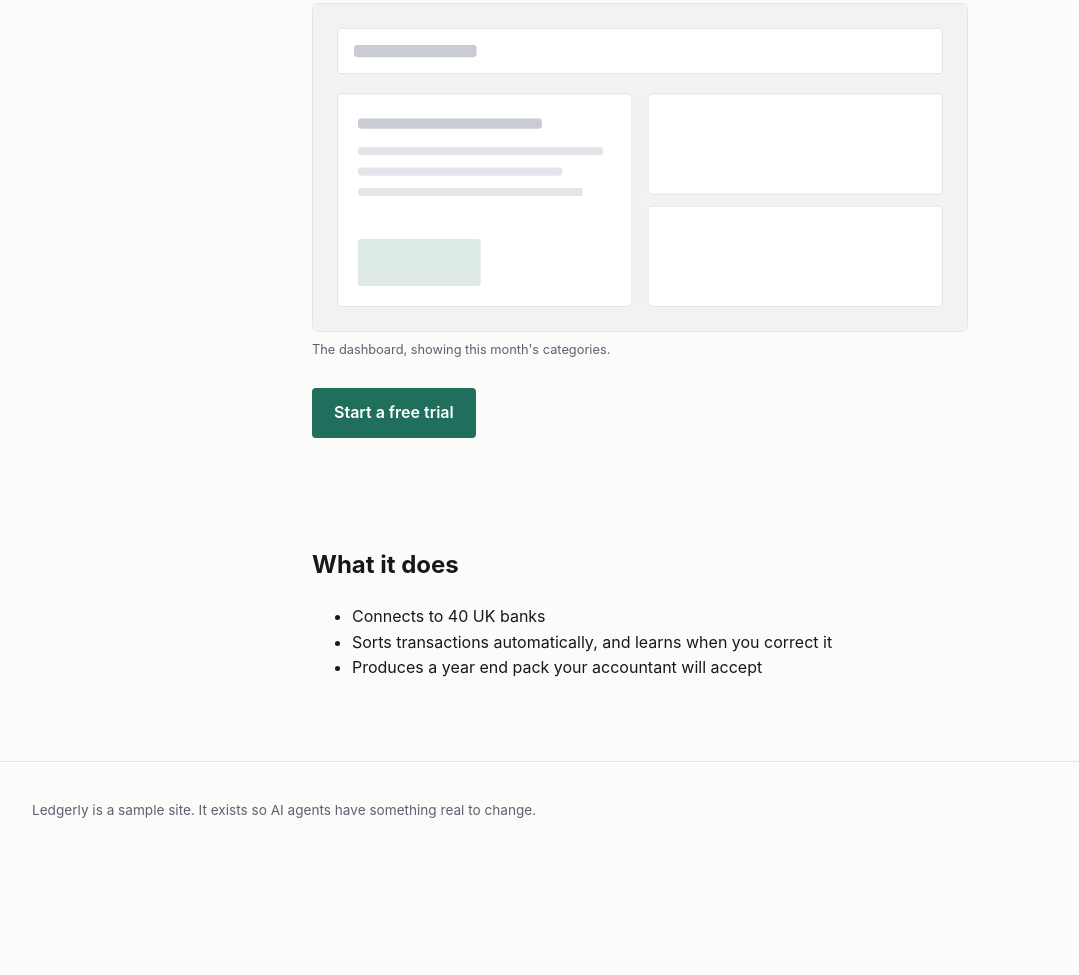
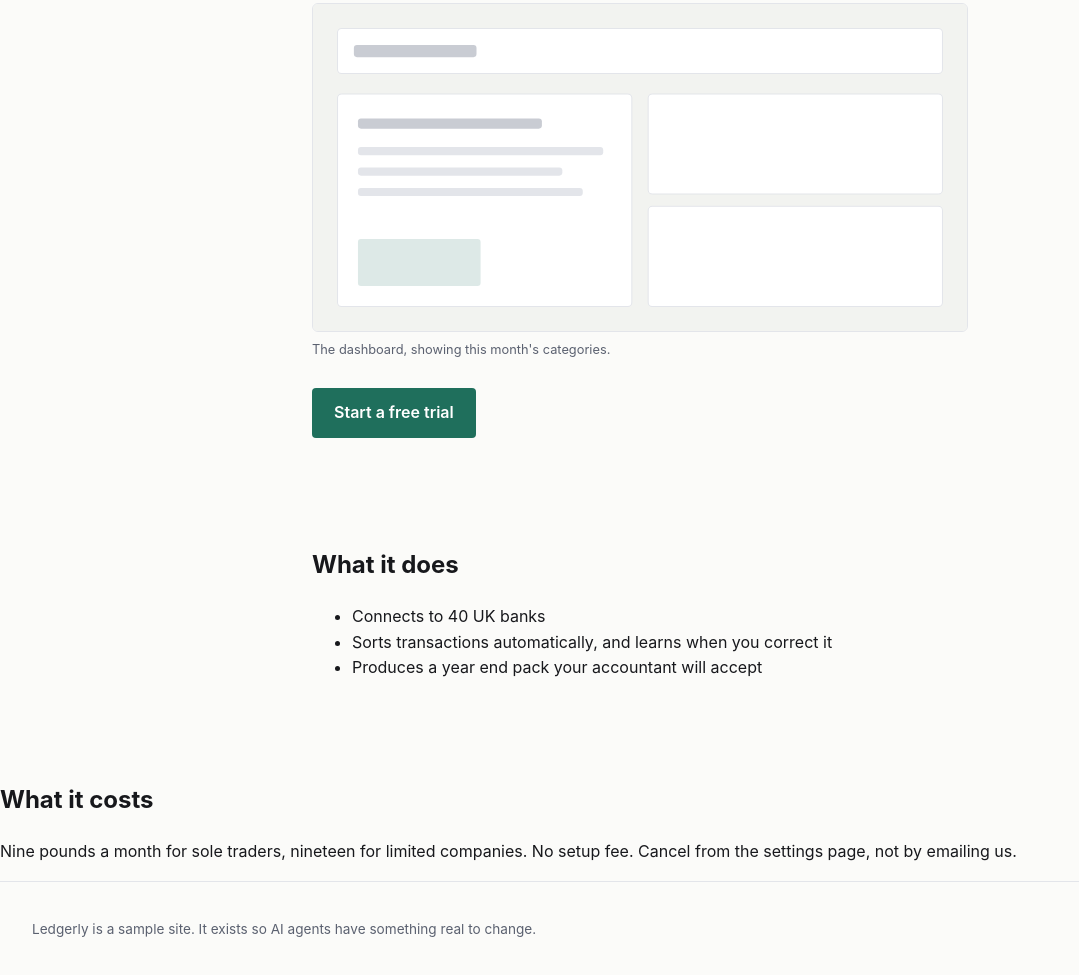
Before and after one commit to pork1977/glass-box-demo, a website: page index.html in a window 1280 px wide. Shown: the part 440-1415 px from the top of the page, without its empty margins (0-1079 px from the left). Before the commit the page ends 1299 px from the top, so only its background shows below. Drawn offline with Linux system fonts and the light colour scheme.

Commit message:
Add the pricing section the nav was already linking to

```diff
--- a/index.html
+++ b/index.html
@@ -45,6 +45,14 @@
       </ul>
     </section>
 
+    <section id="pricing">
+      <h2>What it costs</h2>
+      <p>
+        Nine pounds a month for sole traders, nineteen for limited companies.
+        No setup fee. Cancel from the settings page, not by emailing us.
+      </p>
+    </section>
+
     <footer id="about">
       <p>Ledgerly is a sample site. It exists so AI agents have something real to change.</p>
     </footer>
```
